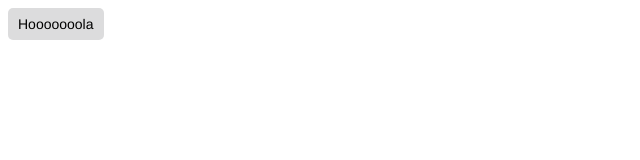
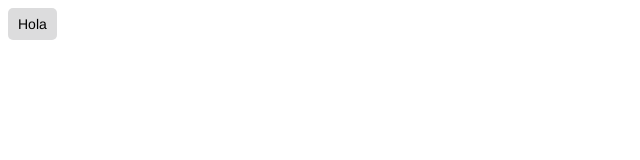
Before and after one commit to oegea/iManager, a React app: page / in a window 1280 px wide. Shown: the top 160 px of the page, without its empty margins (0-640 px from the left). Built offline with nearby package versions, Linux system fonts and the light colour scheme.

Commit message:
Small improvements to the button component

```diff
--- a/src/components/Button.tsx
+++ b/src/components/Button.tsx
@@ -1,7 +1,12 @@
 import React from 'react';
+
+// Constants
 import { DEFAULT_BUTTON_BACKGROUND, DEFAULT_BUTTON_COLOR } from '../constants/components/buttons';
 
-const Button = (props:any) => {
+// Interfaces
+import ButtonProps from '../interfaces/components/button-props';
+
+const Button = (props:ButtonProps) => {
 
     let background = props.background || DEFAULT_BUTTON_BACKGROUND;
     let color = props.color || DEFAULT_BUTTON_COLOR;
@@ -9,7 +14,7 @@ const Button = (props:any) => {
     return (<div style={{
         background: background,
         color: color
-    }} className="button">{props.label}</div>)
+    }} className="button">{props.children}</div>)
 }
 
 export default Button;
--- a/src/index.tsx
+++ b/src/index.tsx
@@ -1,12 +1,15 @@
 import React from 'react';
 import ReactDom from 'react-dom';
+
+// Styles
 import  './styles/index.scss';
 
+// App components
 import Button from './components/Button';
 
 const App = () => (
     <div>
-        <Button label="Hooooooola"></Button>
+        <Button>Hola</Button>
     </div>
 );
 ReactDom.render(<App />, document.getElementById('root') as HTMLElement);
--- /dev/null
+++ b/src/interfaces/components/button-props.ts
@@ -0,0 +1,8 @@
+/**
+ * Properties available for the Button component
+ */
+export default interface ButtonProps{
+    color?: string;
+    background?: string;
+    children: any;
+}
```
Also changed, not shown: 1 other file (tests, documents, lock files or other folders).
